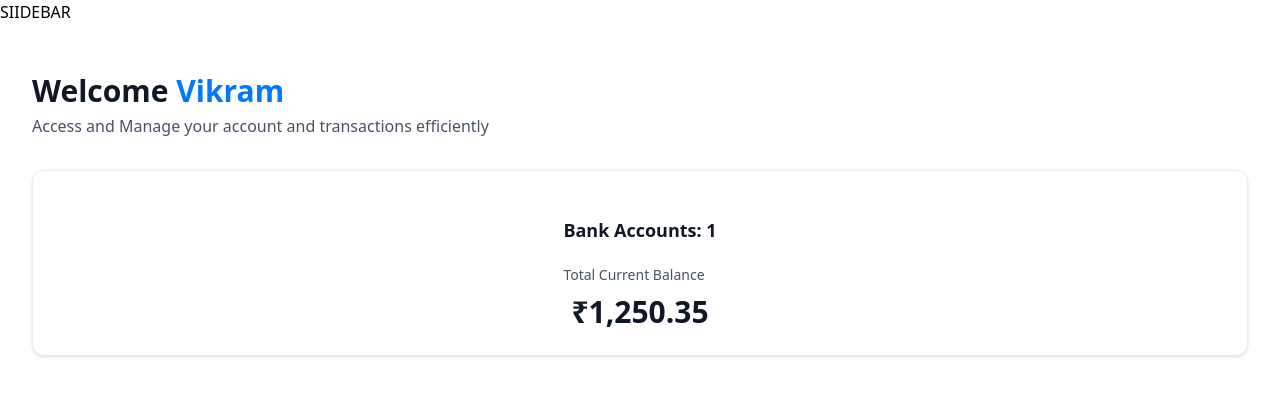
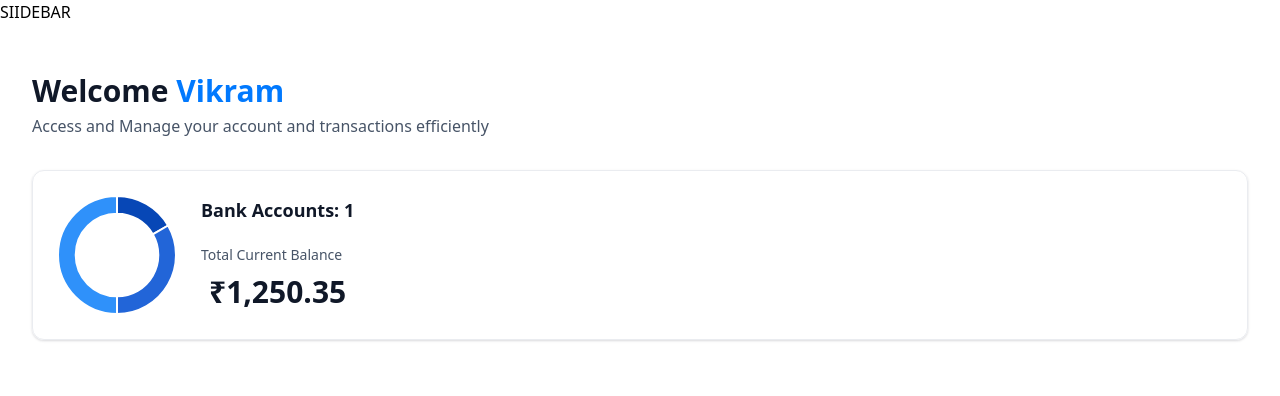
Before and after one commit to vikram10-6/Horizon, a Next.js app: page / in a window 1280 px wide. Shown: the top 396 px of the page. Built offline with nearby package versions, Linux system fonts and the light colour scheme.

Commit message:
Add chart in application

```diff
--- a/app/globals.css
+++ b/app/globals.css
@@ -118,7 +118,7 @@
   }
 
   .total-balance {
-    @apply flex w-full flex-col items-center gap-4 rounded-xl border border-gray-200 p-4 shadow-chart sm:gap-6 sm:p-6;
+    @apply flex w-full items-center gap-4 rounded-xl border border-gray-200 p-4 shadow-chart sm:gap-6 sm:p-6;
   }
 
   .total-balance-chart {
@@ -359,10 +359,6 @@
     @apply relative size-5 max-xl:w-full max-xl:flex max-xl:justify-center max-xl:items-center;
   }
 
-  .footer_image-mobile {
-    @apply relative size-5;
-  }
-
   /* Sidebar */
   .sidebar {
     @apply sticky left-0 top-0 flex h-screen w-fit flex-col  justify-between border-r border-gray-200 bg-white pt-8 text-white max-md:hidden sm:p-4 xl:p-6 2xl:w-[355px];
--- a/components/AnimatedCounter.tsx
+++ b/components/AnimatedCounter.tsx
@@ -4,7 +4,7 @@ import CountUp from 'react-countup'
 
 const AnimatedCounter = ({amount}:{amount:number}) => {
   return (
-    <div>
+    <span>
         <CountUp
         end={amount}
         prefix='₹'
@@ -12,7 +12,7 @@ const AnimatedCounter = ({amount}:{amount:number}) => {
         decimals={2}
         decimal="."
     />
-    </div>
+    </span>
   )
 }
 
--- /dev/null
+++ b/components/DoughnutChart.tsx
@@ -0,0 +1,40 @@
+"use client";
+
+import {
+  Chart as ChartJS,
+  ArcElement,
+  Tooltip,
+  Legend,
+} from "chart.js";
+import { Doughnut } from "react-chartjs-2";
+
+ChartJS.register(ArcElement, Tooltip, Legend);
+
+const DoughnutChart = ({ accounts }: DoughnutChartProps) => {
+  const data = {
+    datasets: [
+      {
+        label: "Banks",
+        data: [1250, 2500, 3750],
+        backgroundColor: ["#0747b6", "#2265d8", "#2f91fa"],
+      },
+    ],
+    labels: ["Bank1", "Bank2", "Bank3"],
+  };
+
+  return (
+    <Doughnut
+      data={data}
+      options={{
+        cutout: "70%",
+        plugins: {
+          legend: {
+            display: false,
+          },
+        },
+      }}
+    />
+  );
+};
+
+export default DoughnutChart;
--- a/components/TotalBalanceBox.tsx
+++ b/components/TotalBalanceBox.tsx
@@ -1,12 +1,16 @@
-import AnimatedCounter from './AnimatedCounter'
+import AnimatedCounter from './AnimatedCounter';
+import DoughnutChart from './DoughnutChart';
 
-const TotalBalanceBox = ({accounts=[],totalBanks,totalCurrentBalance}:TotlaBalanceBoxProps) => {
+const TotalBalanceBox = ({
+  accounts = [], totalBanks, totalCurrentBalance
+}: TotlaBalanceBoxProps) => {
   return (
-    <section className='total-balance'>
+    <section className="total-balance">
       <div className="total-balance-chart">
-            {/* DoughnutChart*/}
+        <DoughnutChart accounts={accounts} />
       </div>
-        <div className="flex flex-col gap-6 ">
+
+      <div className="flex flex-col gap-6">
         <h2 className="header-2">
           Bank Accounts: {totalBanks}
         </h2>
@@ -14,9 +18,10 @@ const TotalBalanceBox = ({accounts=[],totalBanks,totalCurrentBalance}:TotlaBalan
           <p className="total-balance-label">
             Total Current Balance
           </p>
-                <p className="total-balance-amount flex-center gap-2">
+
+          <div className="total-balance-amount flex-center gap-2">
             <AnimatedCounter amount={totalCurrentBalance} />
-                </p>
+          </div>
         </div>
       </div>
     </section>
--- a/package.json
+++ b/package.json
@@ -10,12 +10,14 @@
   },
   "dependencies": {
     "@radix-ui/react-slot": "^1.1.0",
+    "chart.js": "^4.4.3",
     "class-variance-authority": "^0.7.0",
     "clsx": "^2.1.1",
     "lucide-react": "^0.424.0",
     "next": "14.2.5",
     "query-string": "^9.1.0",
     "react": "^18",
+    "react-chartjs-2": "^5.2.0",
     "react-countup": "^6.5.3",
     "react-dom": "^18",
     "tailwind-merge": "^2.4.0",
```
Also changed, not shown: app/(root)/page.tsx (line endings or trailing spaces), 1 other file (tests, documents, lock files or other folders). Lines whose indentation alone changed are shown as unchanged.
